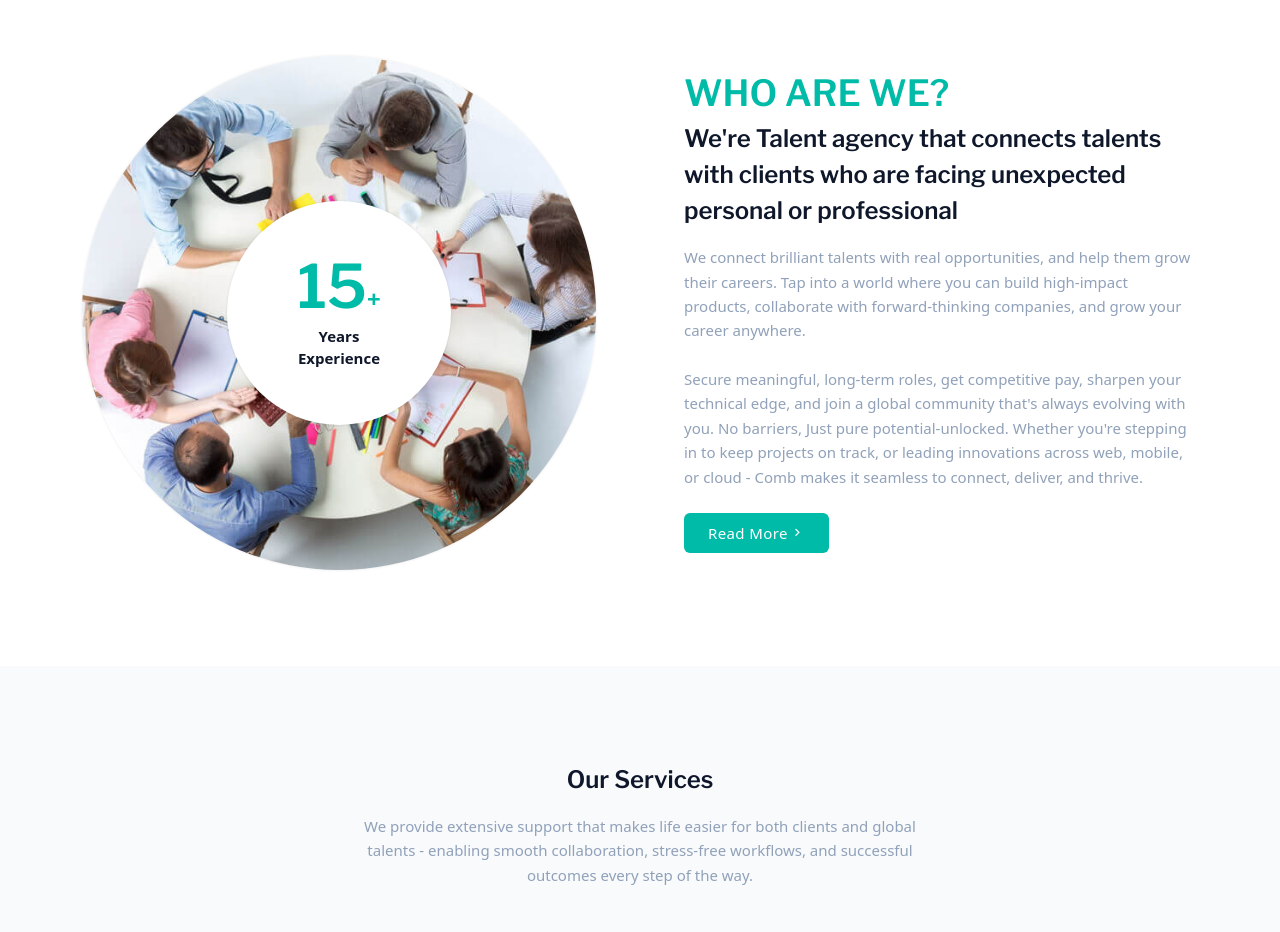
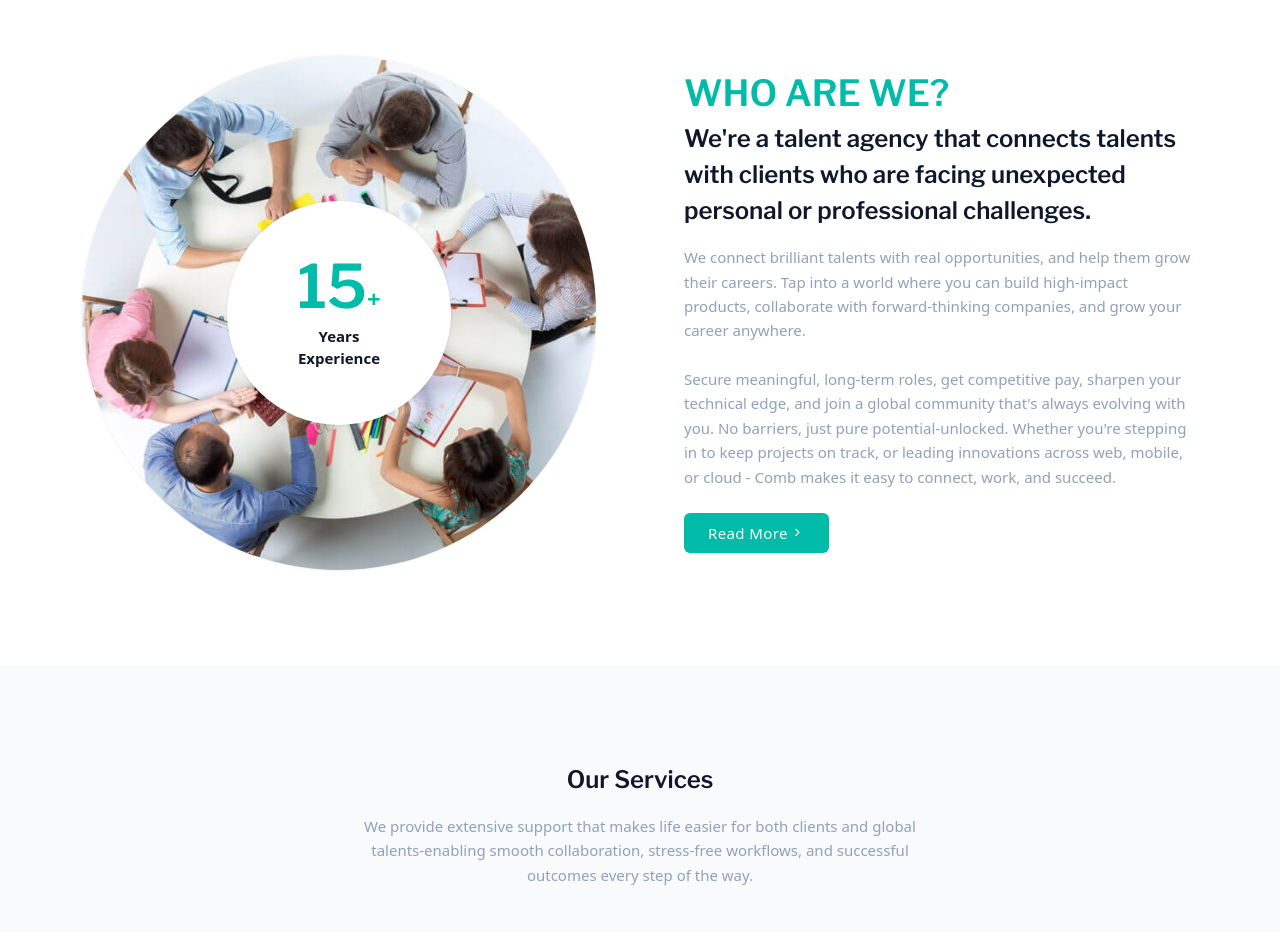
Before and after one commit to TrioComb/TrioComb_Site, a Gatsby site: page / in a window 1280 px wide. Shown: the part 840-1772 px from the top of the page. Built offline with nearby package versions, Linux system fonts and the light colour scheme; Gatsby itself is replaced by a stand-in of ours.

Commit message:
fix typos and contexts

```diff
--- a/src/components/about.tsx
+++ b/src/components/about.tsx
@@ -25,8 +25,8 @@ export default function About() {
                     <div className="md:col-span-6">
                         <div className="lg:ms-8">
                             <h6 className="text-teal-500 text-4xl font-semibold uppercase mb-2">Who Are We?</h6>
-                            <h3 className="font-semibold text-2xl leading-normal mb-4">We're Talent agency that connects talents with clients who are facing unexpected personal or professional </h3>
-                            <p className="text-slate-400 max-w-xl mb-6">We connect brilliant talents with real opportunities, and help them grow their careers. Tap into a world where you can build high-impact products, collaborate with forward-thinking companies, and grow your career anywhere. <br/> <br/> Secure meaningful, long-term roles, get competitive pay, sharpen your technical edge, and join a global community that's always evolving with you. No barriers, Just pure potential-unlocked. Whether you're stepping in to keep projects on track, or leading innovations across web, mobile, or cloud - Comb makes it seamless to connect, deliver, and thrive.</p>
+                            <h3 className="font-semibold text-2xl leading-normal mb-4">We're a talent agency that connects talents with clients who are facing unexpected personal or professional challenges.</h3>
+                            <p className="text-slate-400 max-w-xl mb-6">We connect brilliant talents with real opportunities, and help them grow their careers. Tap into a world where you can build high-impact products, collaborate with forward-thinking companies, and grow your career anywhere. <br/> <br/> Secure meaningful, long-term roles, get competitive pay, sharpen your technical edge, and join a global community that's always evolving with you. No barriers, just pure potential-unlocked. Whether you're stepping in to keep projects on track, or leading innovations across web, mobile, or cloud - Comb makes it easy to connect, work, and succeed.</p>
                             <Link to="" className="h-10 px-6 tracking-wide inline-flex items-center justify-center font-medium rounded-md bg-teal-500 text-white">Read More <i className="mdi mdi-chevron-right align-middle ms-0.5"></i></Link>
                         </div>
                     </div>
--- a/src/components/services.tsx
+++ b/src/components/services.tsx
@@ -9,7 +9,7 @@ export default function Services() {
                 <div className="grid grid-cols-1 pb-6 text-center">
                     <h3 className="font-semibold text-2xl leading-normal mb-4">Our Services</h3>
 
-                    <p className="text-slate-400 max-w-xl mx-auto">We provide extensive support that makes life easier for both clients and global talents - enabling smooth collaboration, stress-free workflows, and successful outcomes every step of the way.</p>
+                    <p className="text-slate-400 max-w-xl mx-auto">We provide extensive support that makes life easier for both clients and global talents-enabling smooth collaboration, stress-free workflows, and successful outcomes every step of the way.</p>
                 </div>
 
                 <div className="grid lg:grid-cols-4 md:grid-cols-2 sm:grid-cols-2 grid-cols-1 gap-6 mt-6">
--- a/src/data/data.ts
+++ b/src/data/data.ts
@@ -84,12 +84,12 @@ export const offerData = [
     {
         image: blog1,
         title: 'Design Your Apps In Your Own Way',
-        desc: `We offer robust support and mentorship to empower talent in securing jobs and excelling his project work`
+        desc: `We offer robust support and mentorship to empower talent in securing jobs and excelling in their project work`
     },
     {
         image: blog2,
         title: 'Lucrative Collaboration',
-        desc: `We offer lucrative projects and foster respectful, trustworthy relationships between talents and clients.`
+        desc: `We offer lucrative projects and foster respectful, reliable relationships between talents and clients.`
     },
     {
         image: blog3,
@@ -99,7 +99,7 @@ export const offerData = [
     {
         image: blog4,
         title: 'Strong Community',
-        desc: `We offer a robust talent community, enabling talents to easily find individuals aligned with their needs.`
+        desc: `We offer a robust talent community, enabling talents to find individuals who are aligned with their needs easily.`
     },
 ]
 export const partnerData = [
```
Also changed, not shown: 3 other files.
